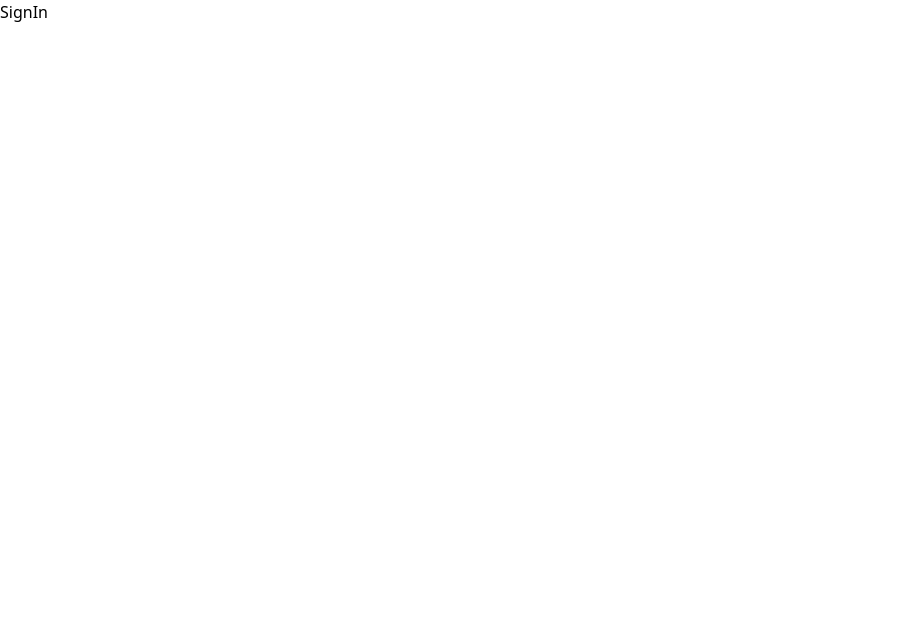
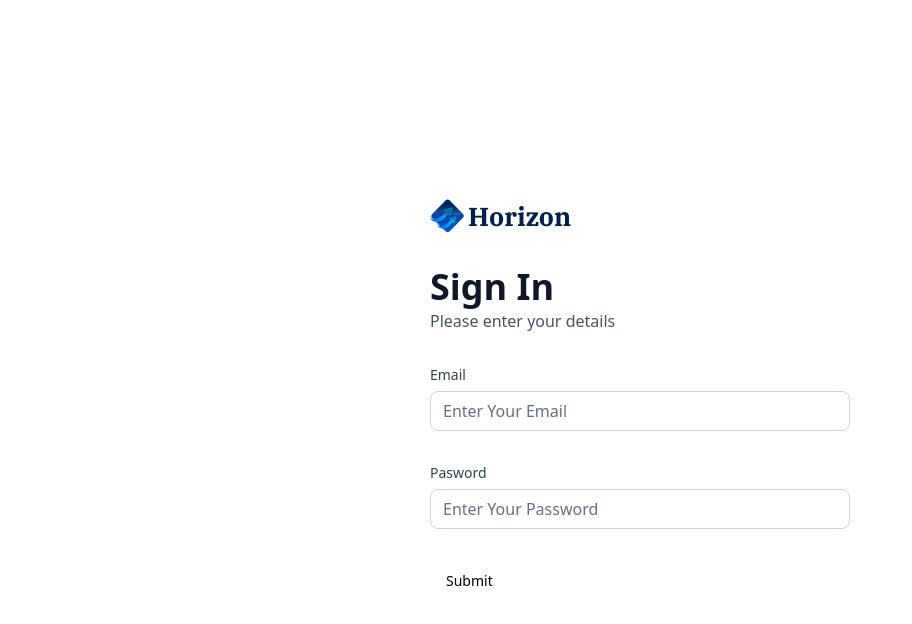
Before and after one commit to KwanJunEr/Horizon, a Next.js app: page /sign-in in a window 1280 px wide. Shown: the top 624 px of the page, without its empty margins (0-912 px from the left). Built offline with nearby package versions, Linux system fonts and the light colour scheme.

Commit message:
completed 2 hours worth of content - Completed authform, custominput component  and designing sign in and sign up page

```diff
--- a/app/(auth)/sign-in/page.tsx
+++ b/app/(auth)/sign-in/page.tsx
@@ -1,10 +1,11 @@
+import AuthForm from '@/components/AuthForm'
 import React from 'react'
 
 const SignIn = () => {
   return (
-    <div>
-      SignIn
-    </div>
+    <section className='flex-center size-full max-sm:px-6'>
+        <AuthForm type = "sign-in"/>
+    </section>
   )
 }
 
--- a/app/(auth)/sign-up/page.tsx
+++ b/app/(auth)/sign-up/page.tsx
@@ -1,11 +1,12 @@
-import React from 'react'
+import React from "react";
+import AuthForm from "@/components/AuthForm";
 
 const SignUp = () => {
   return (
-    <div>
-      SignUp
-    </div>
-  )
-}
+    <section className="flex-center size-full max-sm:px-6">
+      <AuthForm type="sign-up" />
+    </section>
+  );
+};
 
-export default SignUp
+export default SignUp;
--- /dev/null
+++ b/components/AuthForm.tsx
@@ -0,0 +1,87 @@
+"use client";
+import Link from "next/link";
+import React, { useState } from "react";
+import Image from "next/image";
+import { z } from "zod";
+import { zodResolver } from "@hookform/resolvers/zod";
+import { useForm } from "react-hook-form";
+import { Button } from "@/components/ui/button";
+import {
+  Form,
+  FormControl,
+  FormDescription,
+  FormField,
+  FormItem,
+  FormLabel,
+  FormMessage,
+} from "@/components/ui/form";
+import { Input } from "@/components/ui/input";
+import CustomInput from "./CustomInput";
+import { authFormSchema } from "@/lib/utils";
+
+
+
+const AuthForm = ({ type }: { type: string }) => {
+  // 1. Define your form.
+  const form = useForm<z.infer<typeof authFormSchema>>({
+    resolver: zodResolver(authFormSchema),
+    defaultValues: {
+      email: "",
+      password: "",
+    },
+  });
+
+  // 2. Define a submit handler.
+  function onSubmit(values: z.infer<typeof authFormSchema>) {
+    // Do something with the form values.
+    // ✅ This will be type-safe and validated.
+    console.log(values);
+  }
+  const [user, setUser] = useState(null);
+
+  return (
+    <section className="auth-form">
+      <header className="flex flex-col gap-5 md:gap-8">
+        <Link href="/" className="cursor-pointer flex items-center gap-1">
+          <Image
+            src="/icons/logo.svg"
+            width={34}
+            height={34}
+            alt="Horizon logo"
+          />
+          <h1 className="text-26 font-ibm-plex-serif font-bold text-black-1">
+            Horizon
+          </h1>
+        </Link>
+
+        <div className="flex flex-col gap-1 md:gap-3">
+          <h1 className="text-24 lg:text-36 font-semibold text-gray-900">
+            {user ? "Link Account" : type === "sign-in" ? "Sign In" : "Sign Up"}
+            <p className="text-16 font-normal text-gray-600">
+              {user
+                ? "Link your account to get started"
+                : "Please enter your details"}
+            </p>
+          </h1>
+        </div>
+      </header>
+      {user ? (
+        <div className="flex flex-col gap-4">
+          {/* <PlaidLink user={user} variant="primary" /> */}
+        </div>
+      ) : (
+        <>
+          <Form {...form}>
+            <form onSubmit={form.handleSubmit(onSubmit)} className="space-y-8">
+              <CustomInput control = {form.control} label = "Email" name = "email" placeholder="Enter Your Email" />
+              <CustomInput control = {form.control} label = "Pasword" name = "password" placeholder = "Enter Your Password" />
+              <Button type="submit">Submit</Button>
+            </form>
+          </Form>
+        </>
+      )}
+    </section>
+  );
+};
+
+export default AuthForm;
--- /dev/null
+++ b/components/CustomInput.tsx
@@ -0,0 +1,49 @@
+import React from 'react'
+import {
+    FormControl,
+    FormDescription,
+    FormField,
+    FormItem,
+    FormLabel,
+    FormMessage,
+  } from "@/components/ui/form";
+  import { Input } from "@/components/ui/input";
+  import { Control, FieldPath} from 'react-hook-form';
+  import z from 'zod'
+import { authFormSchema } from '@/lib/utils';
+
+
+
+interface CustomInputProps {
+    control : Control<z.infer<typeof authFormSchema>>,
+    name : FieldPath<z.infer<typeof authFormSchema>>,
+    label : string,
+    placeholder: string
+}
+
+const CustomInput = ({control, name, label, placeholder}:CustomInputProps) => {
+  return (
+    <FormField
+    control={control}
+    name={name}
+    render={({ field }) => (
+      <div className="form-item">
+        <FormLabel className="form-label">{label}</FormLabel>
+        <div className="flex w-full flex-col">
+          <FormControl>
+            <Input
+              placeholder={placeholder}
+              className="input-class"
+              type={name === 'password' ? 'password' : 'text'}
+              {...field}
+            />
+          </FormControl>
+          <FormMessage className="form-message mt-2" />
+        </div>
+      </div>
+    )}
+  />
+  )
+}
+
+export default CustomInput
--- /dev/null
+++ b/components/ui/form.tsx
@@ -0,0 +1,178 @@
+"use client"
+
+import * as React from "react"
+import * as LabelPrimitive from "@radix-ui/react-label"
+import { Slot } from "@radix-ui/react-slot"
+import {
+  Controller,
+  ControllerProps,
+  FieldPath,
+  FieldValues,
+  FormProvider,
+  useFormContext,
+} from "react-hook-form"
+
+import { cn } from "@/lib/utils"
+import { Label } from "@/components/ui/label"
+
+const Form = FormProvider
+
+type FormFieldContextValue<
+  TFieldValues extends FieldValues = FieldValues,
+  TName extends FieldPath<TFieldValues> = FieldPath<TFieldValues>
+> = {
+  name: TName
+}
+
+const FormFieldContext = React.createContext<FormFieldContextValue>(
+  {} as FormFieldContextValue
+)
+
+const FormField = <
+  TFieldValues extends FieldValues = FieldValues,
+  TName extends FieldPath<TFieldValues> = FieldPath<TFieldValues>
+>({
+  ...props
+}: ControllerProps<TFieldValues, TName>) => {
+  return (
+    <FormFieldContext.Provider value={{ name: props.name }}>
+      <Controller {...props} />
+    </FormFieldContext.Provider>
+  )
+}
+
+const useFormField = () => {
+  const fieldContext = React.useContext(FormFieldContext)
+  const itemContext = React.useContext(FormItemContext)
+  const { getFieldState, formState } = useFormContext()
+
+  const fieldState = getFieldState(fieldContext.name, formState)
+
+  if (!fieldContext) {
+    throw new Error("useFormField should be used within <FormField>")
+  }
+
+  const { id } = itemContext
+
+  return {
+    id,
+    name: fieldContext.name,
+    formItemId: `${id}-form-item`,
+    formDescriptionId: `${id}-form-item-description`,
+    formMessageId: `${id}-form-item-message`,
+    ...fieldState,
+  }
+}
+
+type FormItemContextValue = {
+  id: string
+}
+
+const FormItemContext = React.createContext<FormItemContextValue>(
+  {} as FormItemContextValue
+)
+
+const FormItem = React.forwardRef<
+  HTMLDivElement,
+  React.HTMLAttributes<HTMLDivElement>
+>(({ className, ...props }, ref) => {
+  const id = React.useId()
+
+  return (
+    <FormItemContext.Provider value={{ id }}>
+      <div ref={ref} className={cn("space-y-2", className)} {...props} />
+    </FormItemContext.Provider>
+  )
+})
+FormItem.displayName = "FormItem"
+
+const FormLabel = React.forwardRef<
+  React.ElementRef<typeof LabelPrimitive.Root>,
+  React.ComponentPropsWithoutRef<typeof LabelPrimitive.Root>
+>(({ className, ...props }, ref) => {
+  const { error, formItemId } = useFormField()
+
+  return (
+    <Label
+      ref={ref}
+      className={cn(error && "text-destructive", className)}
+      htmlFor={formItemId}
+      {...props}
+    />
+  )
+})
+FormLabel.displayName = "FormLabel"
+
+const FormControl = React.forwardRef<
+  React.ElementRef<typeof Slot>,
+  React.ComponentPropsWithoutRef<typeof Slot>
+>(({ ...props }, ref) => {
+  const { error, formItemId, formDescriptionId, formMessageId } = useFormField()
+
+  return (
+    <Slot
+      ref={ref}
+      id={formItemId}
+      aria-describedby={
+        !error
+          ? `${formDescriptionId}`
+          : `${formDescriptionId} ${formMessageId}`
+      }
+      aria-invalid={!!error}
+      {...props}
+    />
+  )
+})
+FormControl.displayName = "FormControl"
+
+const FormDescription = React.forwardRef<
+  HTMLParagraphElement,
+  React.HTMLAttributes<HTMLParagraphElement>
+>(({ className, ...props }, ref) => {
+  const { formDescriptionId } = useFormField()
+
+  return (
+    <p
+      ref={ref}
+      id={formDescriptionId}
+      className={cn("text-sm text-muted-foreground", className)}
+      {...props}
+    />
+  )
+})
+FormDescription.displayName = "FormDescription"
+
+const FormMessage = React.forwardRef<
+  HTMLParagraphElement,
+  React.HTMLAttributes<HTMLParagraphElement>
+>(({ className, children, ...props }, ref) => {
+  const { error, formMessageId } = useFormField()
+  const body = error ? String(error?.message) : children
+
+  if (!body) {
+    return null
+  }
+
+  return (
+    <p
+      ref={ref}
+      id={formMessageId}
+      className={cn("text-sm font-medium text-destructive", className)}
+      {...props}
+    >
+      {body}
+    </p>
+  )
+})
+FormMessage.displayName = "FormMessage"
+
+export {
+  useFormField,
+  Form,
+  FormItem,
+  FormLabel,
+  FormControl,
+  FormDescription,
+  FormMessage,
+  FormField,
+}
--- /dev/null
+++ b/components/ui/input.tsx
@@ -0,0 +1,22 @@
+import * as React from "react"
+
+import { cn } from "@/lib/utils"
+
+const Input = React.forwardRef<HTMLInputElement, React.ComponentProps<"input">>(
+  ({ className, type, ...props }, ref) => {
+    return (
+      <input
+        type={type}
+        className={cn(
+          "flex h-10 w-full rounded-md border border-input bg-background px-3 py-2 text-base ring-offset-background file:border-0 file:bg-transparent file:text-sm file:font-medium file:text-foreground placeholder:text-muted-foreground focus-visible:outline-none focus-visible:ring-2 focus-visible:ring-ring focus-visible:ring-offset-2 disabled:cursor-not-allowed disabled:opacity-50 md:text-sm",
+          className
+        )}
+        ref={ref}
+        {...props}
+      />
+    )
+  }
+)
+Input.displayName = "Input"
+
+export { Input }
--- /dev/null
+++ b/components/ui/label.tsx
@@ -0,0 +1,26 @@
+"use client"
+
+import * as React from "react"
+import * as LabelPrimitive from "@radix-ui/react-label"
+import { cva, type VariantProps } from "class-variance-authority"
+
+import { cn } from "@/lib/utils"
+
+const labelVariants = cva(
+  "text-sm font-medium leading-none peer-disabled:cursor-not-allowed peer-disabled:opacity-70"
+)
+
+const Label = React.forwardRef<
+  React.ElementRef<typeof LabelPrimitive.Root>,
+  React.ComponentPropsWithoutRef<typeof LabelPrimitive.Root> &
+    VariantProps<typeof labelVariants>
+>(({ className, ...props }, ref) => (
+  <LabelPrimitive.Root
+    ref={ref}
+    className={cn(labelVariants(), className)}
+    {...props}
+  />
+))
+Label.displayName = LabelPrimitive.Root.displayName
+
+export { Label }
--- a/lib/utils.ts
+++ b/lib/utils.ts
@@ -1,6 +1,7 @@
 import { clsx, type ClassValue } from "clsx"
 import { twMerge } from "tailwind-merge"
 import qs from "query-string";
+import z from "zod"
 
 export function cn(...inputs: ClassValue[]) {
   return twMerge(clsx(inputs))
@@ -196,3 +197,8 @@ export const getTransactionStatus = (date : Date) =>{
 
   return date > twoDaysAgo ? "Processing" : "Success";
 }
+
+export const authFormSchema = z.object({
+  email: z.string().email(),
+  password: z.string().min(8)
+})
```
Also changed, not shown: package.json (+6 -2 lines), 1 other file (tests, documents, lock files or other folders).
